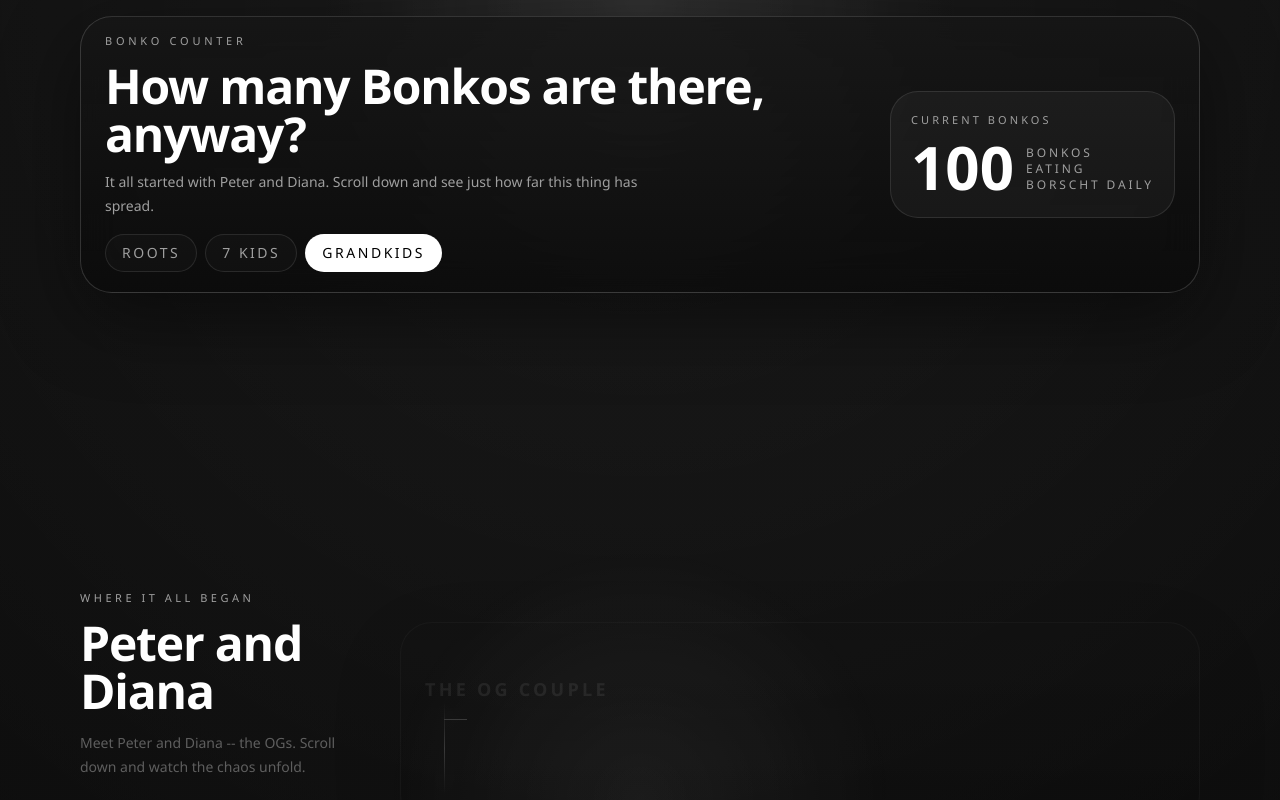
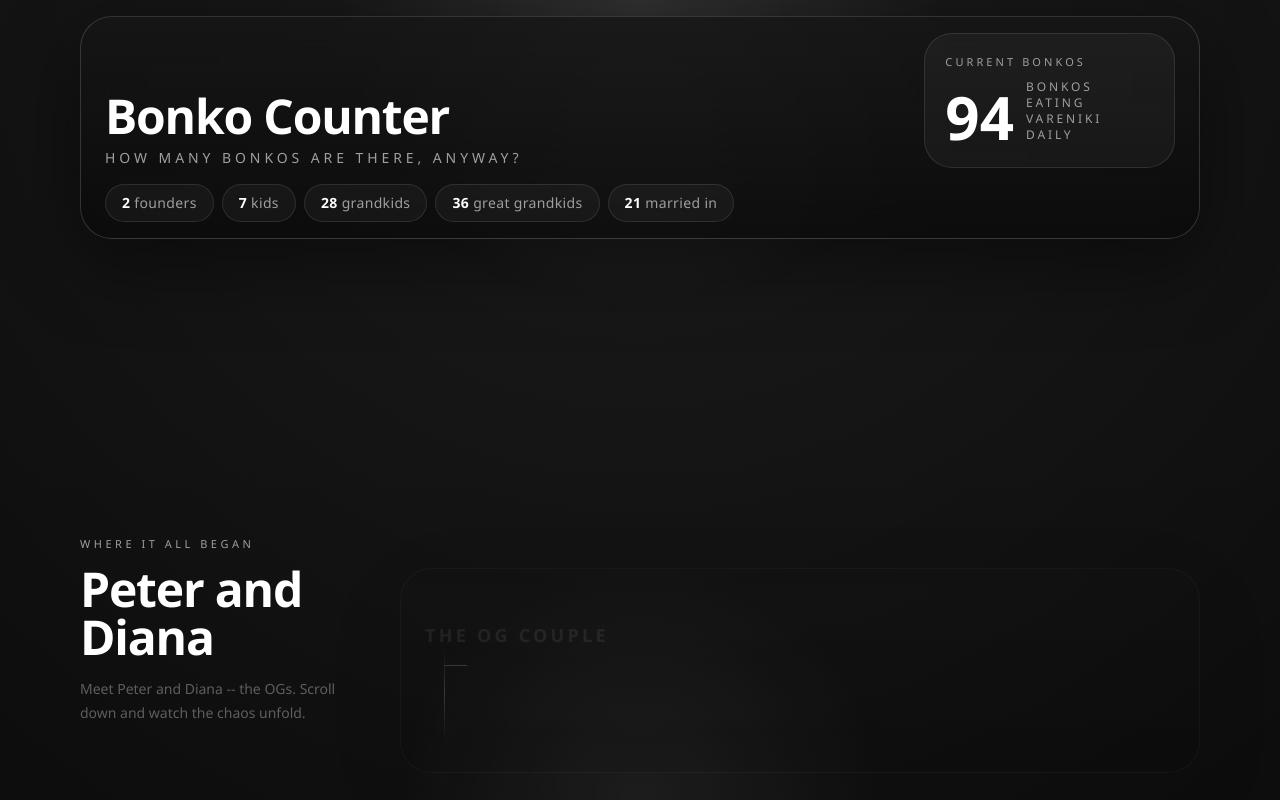
Before and after one commit to pavlikbond/bonko-counter, a React (Vite) app: page / in a window 1280 px wide. Shown: the top 800 px of the page. Built offline with nearby package versions, Linux system fonts and the light colour scheme.

Commit message:
names updated

```diff
--- a/src/App.tsx
+++ b/src/App.tsx
@@ -1,6 +1,6 @@
 import { useEffect, useRef, useState } from "react";
 import GenerationSection from "./components/GenerationSection.tsx";
-import { generationSections, totalFamilyMembers } from "./data/familyTree.ts";
+import { familyStats, generationSections, totalFamilyMembers } from "./data/familyTree.ts";
 
 function App() {
   const [activeGeneration, setActiveGeneration] = useState(1);
@@ -67,13 +67,6 @@ function App() {
     };
   }, []);
 
-  const scrollToGeneration = (index: number) => {
-    sectionRefs.current[index]?.scrollIntoView({
-      behavior: "smooth",
-      block: "start",
-    });
-  };
-
   const scrollToGroup = (groupId: string) => {
     const groupElement = document.getElementById(groupId);
     const generation = Number(groupElement?.closest("[data-generation]")?.getAttribute("data-generation"));
@@ -97,12 +90,9 @@ function App() {
           <div className="glass-panel px-4 py-4 md:px-6">
             <div className="flex flex-col gap-6 md:flex-row md:items-end md:justify-between">
               <div className="max-w-2xl">
-                <p className="text-[11px] uppercase tracking-[0.34em] text-(--color-muted)">Bonko Counter</p>
-                <h1 className="mt-3 text-3xl font-semibold tracking-tight text-white md:text-5xl">
+                <h1 className="text-3xl font-semibold tracking-tight text-white md:text-5xl">Bonko Counter</h1>
+                <p className="mt-2 text-sm uppercase tracking-[0.28em] text-(--color-muted)">
                   How many Bonkos are there, anyway?
-                </h1>
-                <p className="mt-3 max-w-xl text-sm leading-6 text-(--color-muted)">
-                  It all started with Peter and Diana. Scroll down and see just how far this thing has spread.
                 </p>
               </div>
 
@@ -113,26 +103,26 @@ function App() {
                     {totalFamilyMembers}
                   </span>
                   <span className="max-w-32 pb-1 text-xs uppercase tracking-[0.24em] text-(--color-muted)">
-                    Bonkos eating borscht daily
+                    Bonkos eating vareniki daily
                   </span>
                 </div>
               </div>
             </div>
 
-            <div className="mt-4 flex gap-2 overflow-x-auto pb-1">
-              {generationSections.map((section, index) => (
-                <button
-                  key={section.id}
-                  type="button"
-                  onClick={() => scrollToGeneration(index)}
-                  className={`rounded-full border px-4 py-2 text-sm uppercase tracking-[0.18em] transition-colors ${
-                    activeGeneration === section.generation
-                      ? "border-white/40 bg-white text-black"
-                      : "border-white/10 bg-white/2 text-(--color-muted) hover:border-white/20 hover:text-white"
-                  }`}
+            <div className="mt-4 flex flex-wrap gap-2">
+              {[
+                { value: familyStats.founders, label: "founders" },
+                { value: familyStats.kids, label: "kids" },
+                { value: familyStats.grandkids, label: "grandkids" },
+                { value: familyStats.greatGrandkids, label: "great grandkids" },
+                { value: familyStats.marriedIn, label: "married in" },
+              ].map((stat) => (
+                <span
+                  key={stat.label}
+                  className="rounded-full border border-white/10 bg-white/4 px-4 py-2 text-sm tracking-wide text-(--color-muted)"
                 >
-                  {section.navLabel}
-                </button>
+                  <span className="font-semibold text-white">{stat.value}</span> {stat.label}
+                </span>
               ))}
             </div>
           </div>
--- a/src/components/CoupleCard.tsx
+++ b/src/components/CoupleCard.tsx
@@ -60,6 +60,12 @@ function CoupleCard({
                   <span>{member.spouse}</span>
                 </>
               ) : null}
+              {member.formerSpouse ? (
+                <>
+                  <span className={`mx-1.5 ${dark ? 'text-white/30' : 'text-white/40'}`}>&amp;</span>
+                  <span className="text-white/45">{member.formerSpouse}<span className="ml-0.5 text-[0.7em] text-white/35">†</span></span>
+                </>
+              ) : null}
             </p>
           </div>
 
--- a/src/components/FamilyBranchGroup.tsx
+++ b/src/components/FamilyBranchGroup.tsx
@@ -37,6 +37,11 @@ function FamilyBranchGroup({
 
         <h3 className="mt-1 text-lg font-semibold uppercase tracking-[0.18em] text-white">
           {group.label}
+          {group.formerSpouse ? (
+            <span className="text-white/40">
+              {' '}+ <span className="text-white/45">{group.formerSpouse}<span className="ml-0.5 text-[0.7em] text-white/35">†</span></span>
+            </span>
+          ) : null}
         </h3>
       </div>
 
--- a/src/data/familyTree.ts
+++ b/src/data/familyTree.ts
@@ -1,6 +1,7 @@
 export type FamilyMember = {
   name: string;
   spouse?: string;
+  formerSpouse?: string;
   children?: FamilyMember[];
 };
 
@@ -8,6 +9,7 @@ export type FamilyGroup = {
   id: string;
   label: string;
   parentLabel?: string;
+  formerSpouse?: string;
   members: FamilyMember[];
 };
 
@@ -32,40 +34,93 @@ export const familyTree: FamilyMember = {
         {
           name: "Liza",
           spouse: "Yura",
-          children: [
-            { name: "Ethan" },
-            { name: "Matthew" },
-            { name: "Philip" },
-            { name: "Nellie" },
-          ],
+          children: [{ name: "Ethan" }, { name: "Matthew" }, { name: "Philip" }, { name: "Nellie" }],
         },
         {
           name: "Joseph",
           spouse: "Lily",
-          children: [
-            { name: "Elsie" },
-            { name: "Avie" },
-            { name: "Silas" },
-          ],
+          children: [{ name: "Elsie" }, { name: "Avie" }, { name: "Silas" }],
         },
         {
           name: "Pavel",
           spouse: "Tanya",
-          children: [
-            { name: "Lilah" },
-            { name: "Noah" },
-          ],
+          children: [{ name: "Lilah" }, { name: "Noah" }],
         },
         {
           name: "Mariya",
           spouse: "Andrey",
-          children: [
-            { name: "Addie" },
-            { name: "Lucy" },
-          ],
+          children: [{ name: "Addie" }, { name: "Lucy" }],
         },
         { name: "Mark", spouse: "Abby", children: [{ name: "Haddie" }] },
-        { name: "Anna", spouse: "Ian" },
+        { name: "Anna" },
+      ],
+    },
+    {
+      name: "Olga",
+      spouse: "Volodya",
+      children: [
+        {
+          name: "Dydi",
+          spouse: "Jenny",
+          children: [{ name: "Arianna" }, { name: "Annabel" }],
+        },
+        {
+          name: "Timmich",
+          spouse: "Angelina",
+          children: [{ name: "Miko" }, { name: "Kai" }, { name: "Finley" }, { name: "Aviva" }],
+        },
+        {
+          name: "Vital",
+          spouse: "Liza",
+          children: [{ name: "Vika" }, { name: "Jason" }, { name: "Matthew" }, { name: "Katie" }, { name: "Ava" }],
+        },
+        {
+          name: "Anna",
+          children: [{ name: "Abby" }],
+        },
+        {
+          name: "Denis",
+          spouse: "Oksana",
+          children: [{ name: "Isla" }],
+        },
+        {
+          name: "Lilya",
+        },
+      ],
+    },
+    {
+      name: "Mike",
+      spouse: "Alla",
+      formerSpouse: "Ella",
+      children: [
+        {
+          name: "David",
+          spouse: "Anna",
+          children: [{ name: "Lea" }, { name: "Laura" }, { name: "Simon" }],
+        },
+        {
+          name: "Dan",
+          spouse: "Anna",
+          children: [{ name: "Camilla" }, { name: "Louis" }],
+        },
+        {
+          name: "Jenny",
+          spouse: "Ivan",
+          children: [{ name: "Andre" }, { name: "Amilia" }, { name: "Benjamin" }, { name: "Dominic" }],
+        },
+      ],
+    },
+    {
+      name: "Leo",
+      spouse: "Nelly",
+      children: [
+        {
+          name: "Janet",
+        },
+        {
+          name: "Jason",
+        },
+        { name: "Jacob" },
       ],
     },
     {
@@ -73,134 +128,27 @@ export const familyTree: FamilyMember = {
       spouse: "Igor",
       children: [
         {
-          name: "Roman",
-          spouse: "Alina",
-          children: [{ name: "Vera" }],
-        },
-        {
-          name: "Liza",
-          spouse: "Peter",
-          children: [{ name: "Luka" }],
-        },
-        { name: "Nina" },
-        { name: "David" },
-      ],
-    },
-    {
-      name: "Mike",
-      spouse: "Ella",
-      children: [
-        {
-          name: "Maxim",
-          spouse: "Chloe",
-          children: [
-            { name: "Theo" },
-            { name: "Noah" },
-          ],
+          name: "Jessica",
+          spouse: "Vitalik",
+          children: [{ name: "Nelya" }, { name: "Sasha" }],
         },
         {
           name: "Kristina",
-          spouse: "Artem",
-          children: [{ name: "Maya" }],
         },
-        {
-          name: "Pavel",
-          spouse: "Iryna",
-          children: [
-            { name: "Elias" },
-            { name: "Zoe" },
-            { name: "Mira" },
-          ],
-        },
-        { name: "Sonia" },
-        { name: "Mark" },
-      ],
-    },
-    {
-      name: "Olga",
-      spouse: "Volodya",
-      children: [
-        {
-          name: "Daria",
-          spouse: "Anton",
-          children: [{ name: "Ivy" }],
-        },
-        {
-          name: "Victor",
-          spouse: "Mia",
-          children: [
-            { name: "Leo" },
-            { name: "Mila" },
-          ],
-        },
-        { name: "Elina" },
-        { name: "Tomas" },
-      ],
-    },
-    {
-      name: "Leo",
-      spouse: "Nelly",
-      children: [
-        {
-          name: "Stefan",
-          spouse: "Julia",
-          children: [
-            { name: "Clara" },
-            { name: "Owen" },
-          ],
-        },
-        {
-          name: "Marta",
-          spouse: "Denis",
-          children: [{ name: "Lila" }],
-        },
-        { name: "Peter" },
-        { name: "Eva" },
-        { name: "Luka" },
+        { name: "Carolyn" },
+        { name: "Dan" },
+        { name: "Philip" },
       ],
     },
     {
       name: "Tim",
       spouse: "Ira",
-      children: [
-        {
-          name: "Alex",
-          spouse: "Sofia",
-          children: [
-            { name: "Nina" },
-            { name: "Isaac" },
-          ],
-        },
-        {
-          name: "Daniel",
-          spouse: "Mila",
-          children: [{ name: "Nova" }],
-        },
-        { name: "Elena" },
-        { name: "Max" },
-      ],
+      children: [{ name: "Andrew" }, { name: "Lukas" }, { name: "Angelika" }],
     },
     {
       name: "Dan",
       spouse: "Tanya",
-      children: [
-        {
-          name: "Nikolai",
-          spouse: "Anna",
-          children: [
-            { name: "Ella" },
-            { name: "Jack" },
-            { name: "Theo" },
-          ],
-        },
-        {
-          name: "Vera",
-          spouse: "Roman",
-          children: [{ name: "Sophie" }],
-        },
-        { name: "Adrian" },
-        { name: "Mira" },
-      ],
+      children: [{ name: "Mary" }, { name: "Andrew" }],
     },
   ],
 };
@@ -208,7 +156,7 @@ export const familyTree: FamilyMember = {
 const countFamilyMembers = (member: FamilyMember): number => {
   const childCount = member.children?.reduce((sum, child) => sum + countFamilyMembers(child), 0) ?? 0;
 
-  return 1 + (member.spouse ? 1 : 0) + childCount;
+  return 1 + (member.spouse ? 1 : 0) + (member.formerSpouse ? 1 : 0) + childCount;
 };
 
 const buildGenerationSections = (root: FamilyMember): GenerationSectionData[] => {
@@ -221,8 +169,7 @@ const buildGenerationSections = (root: FamilyMember): GenerationSectionData[] =>
       eyebrow: "Where it all began",
       navLabel: "Roots",
       title: "Peter and Diana",
-      description:
-        "Meet Peter and Diana -- the OGs. Scroll down and watch the chaos unfold.",
+      description: "Meet Peter and Diana -- the OGs. Scroll down and watch the chaos unfold.",
       groups: [
         {
           id: "root-couple",
@@ -258,6 +205,7 @@ const buildGenerationSections = (root: FamilyMember): GenerationSectionData[] =>
         .map((member) => ({
           id: `${member.name.toLowerCase()}-branch`,
           label: `${member.name}${member.spouse ? ` + ${member.spouse}` : ""}`,
+          formerSpouse: member.formerSpouse,
           members: member.children ?? [],
         }))
         .filter((group) => group.members.length > 0),
@@ -265,5 +213,37 @@ const buildGenerationSections = (root: FamilyMember): GenerationSectionData[] =>
   ];
 };
 
+const computeFamilyStats = (root: FamilyMember) => {
+  let grandkids = 0;
+  let greatGrandkids = 0;
+  let marriedIn = 0;
+
+  for (const child of root.children ?? []) {
+    if (child.spouse) marriedIn++;
+    if (child.formerSpouse) marriedIn++;
+
+    for (const grandchild of child.children ?? []) {
+      grandkids++;
+      if (grandchild.spouse) marriedIn++;
+      if (grandchild.formerSpouse) marriedIn++;
+
+      for (const greatGrandchild of grandchild.children ?? []) {
+        greatGrandkids++;
+        if (greatGrandchild.spouse) marriedIn++;
+        if (greatGrandchild.formerSpouse) marriedIn++;
+      }
+    }
+  }
+
+  return {
+    founders: 1 + (root.spouse ? 1 : 0),
+    kids: root.children?.length ?? 0,
+    grandkids,
+    greatGrandkids,
+    marriedIn,
+  };
+};
+
 export const totalFamilyMembers = countFamilyMembers(familyTree);
 export const generationSections = buildGenerationSections(familyTree);
+export const familyStats = computeFamilyStats(familyTree);
```
